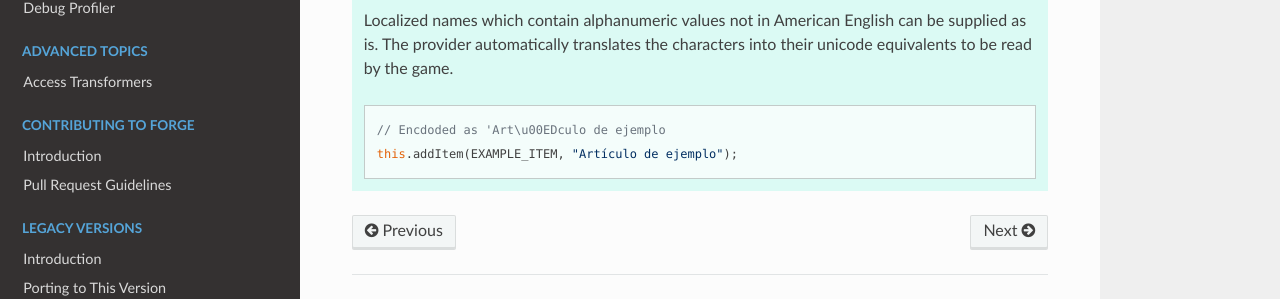
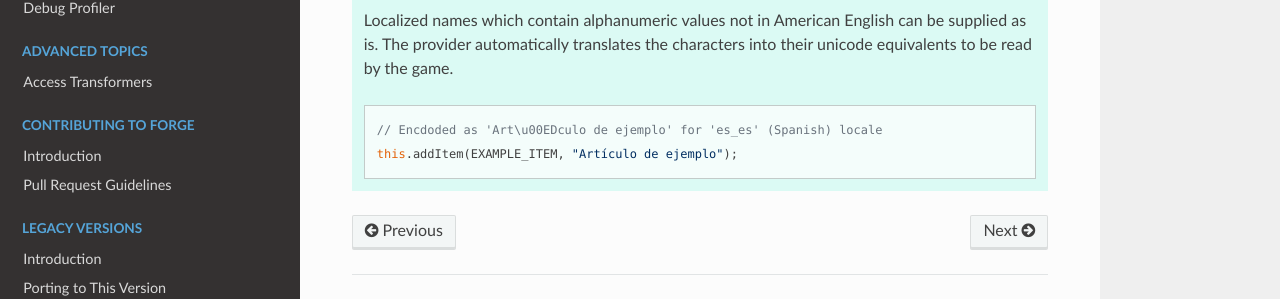
Before and after one commit to MinecraftForge/Documentation, an MkDocs documentation site: the page built from docs/datagen/client/localization.md, in a window 1280 px wide and 923 px high. Shown: the part 579-878 px from the top of the window. Built offline with MkDocs 1.6.1, drawn with Linux system fonts in a browser that asks for light colours; nearby versions of some CDN libraries.

Commit message:
Add locale information

````diff
--- a/docs/datagen/client/localization.md
+++ b/docs/datagen/client/localization.md
@@ -18,7 +18,7 @@ this.add("object.examplemod.example_object", "Example Object");
     Localized names which contain alphanumeric values not in American English can be supplied as is. The provider automatically translates the characters into their unicode equivalents to be read by the game.
 
     ```java
-    // Encdoded as 'Art\u00EDculo de ejemplo
+    // Encdoded as 'Art\u00EDculo de ejemplo' for 'es_es' (Spanish) locale
     this.addItem(EXAMPLE_ITEM, "Artículo de ejemplo");
     ```
 
````
